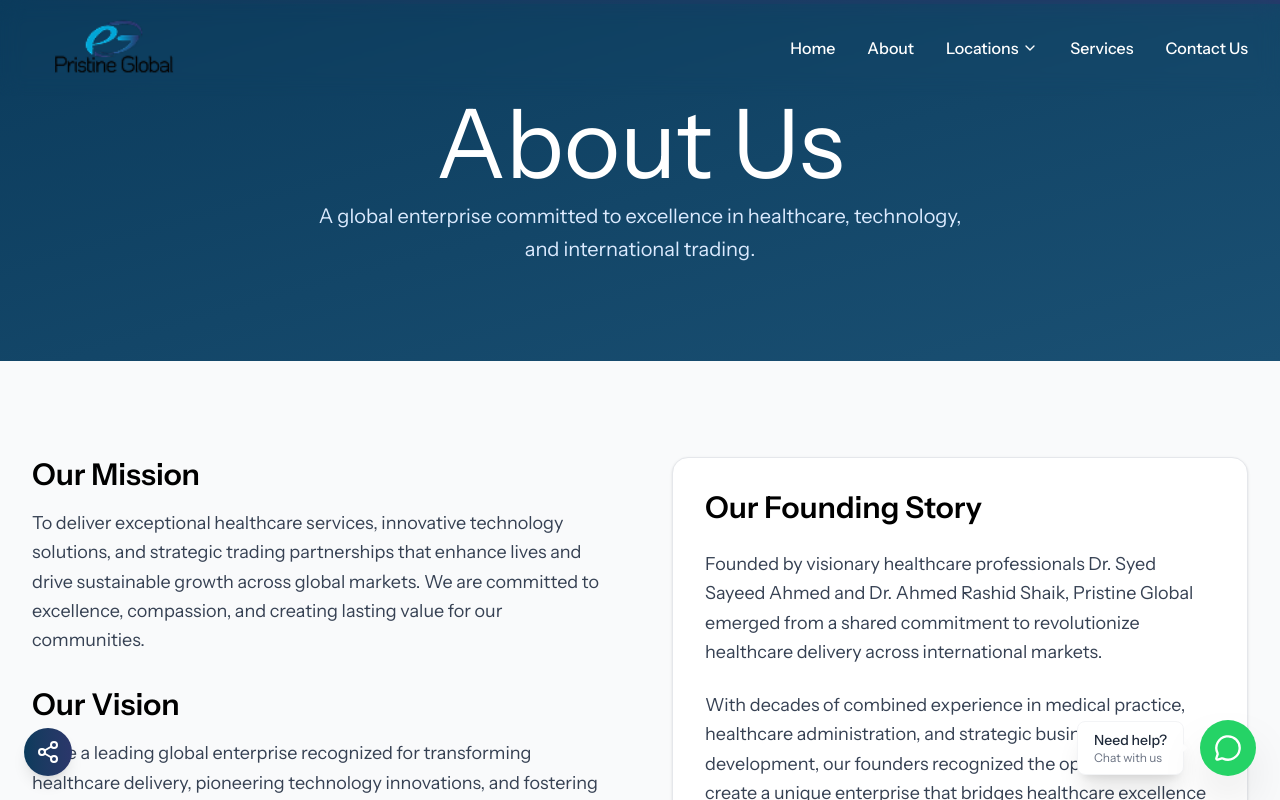
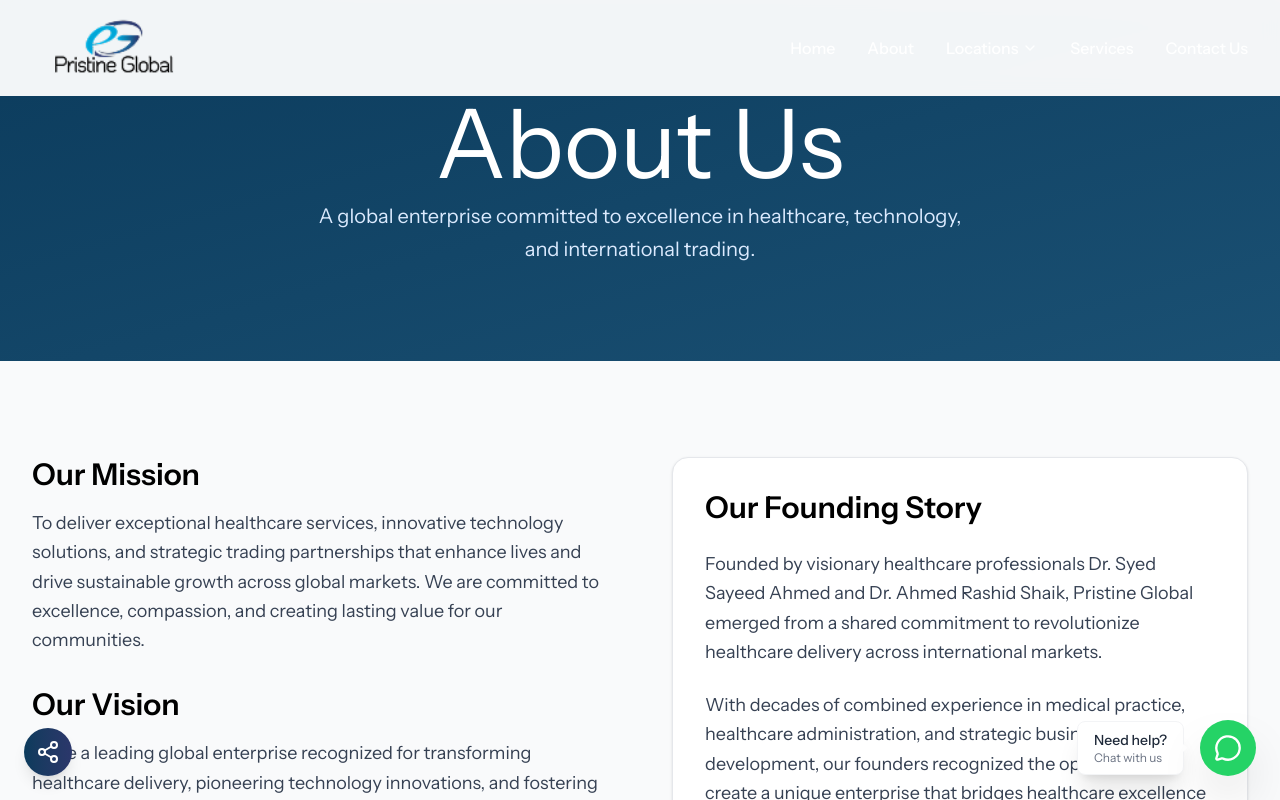
Before and after one commit to sfwnmuhd/PristineGlobal, a React (Vite) app: page /about in a window 1280 px wide. Shown: the top 800 px of the page. Built offline with nearby package versions, Linux system fonts and the light colour scheme.

Commit message:
Manual code updates made to file: src/components/Navbar.jsx

```diff
--- a/src/components/Navbar.jsx
+++ b/src/components/Navbar.jsx
@@ -126,7 +126,7 @@ const Navbar = () => {
     <motion.header
       className="fixed top-0 left-0 right-0 z-50 transition-all duration-300"
       animate={{
-        // backgroundColor: (isScrolled || isAboutPage) ? 'rgba(255, 255, 255, 0.95)' : 'rgba(255, 255, 255, 0)',
+        backgroundColor: (isScrolled || isAboutPage) ? 'rgba(255, 255, 255, 0.95)' : 'rgba(255, 255, 255, 0)',
         backdropFilter: (isScrolled || isAboutPage) ? 'blur(10px)' : 'blur(0px)'
       }}
       style={{
```
